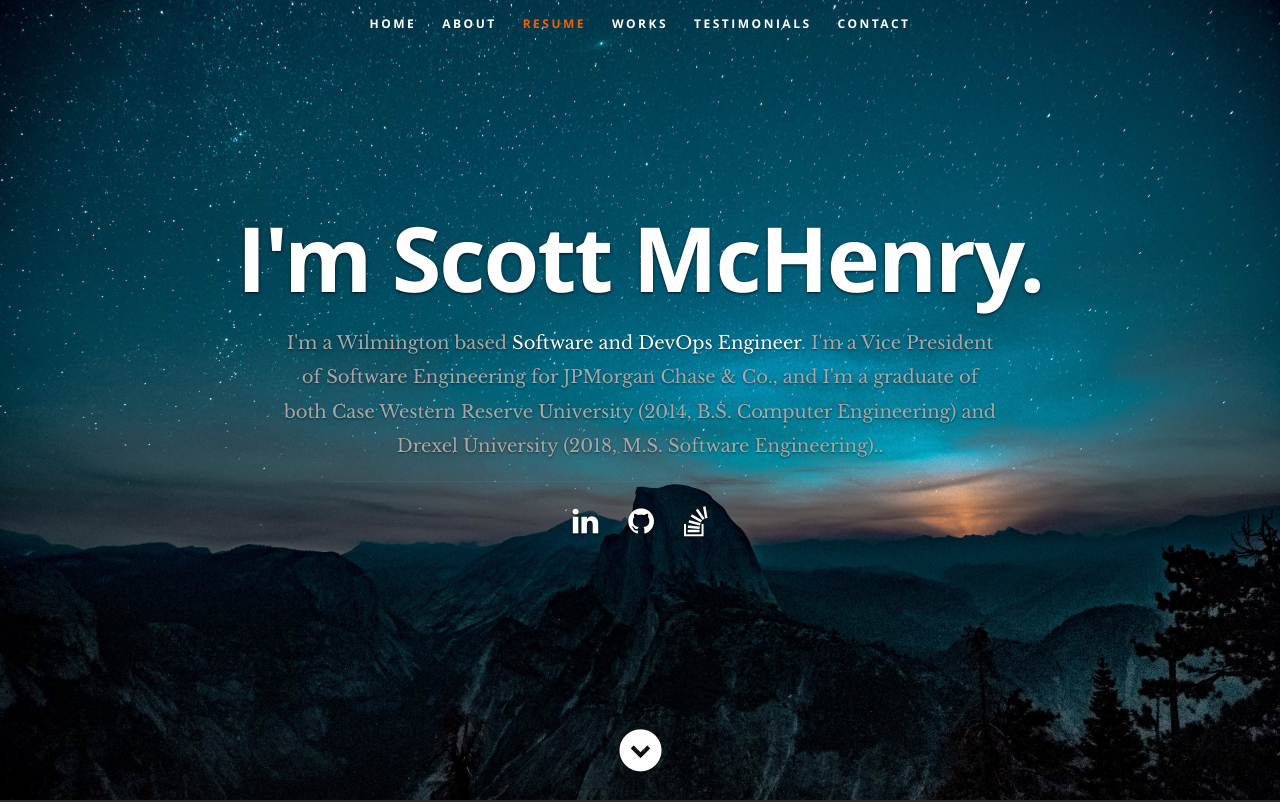
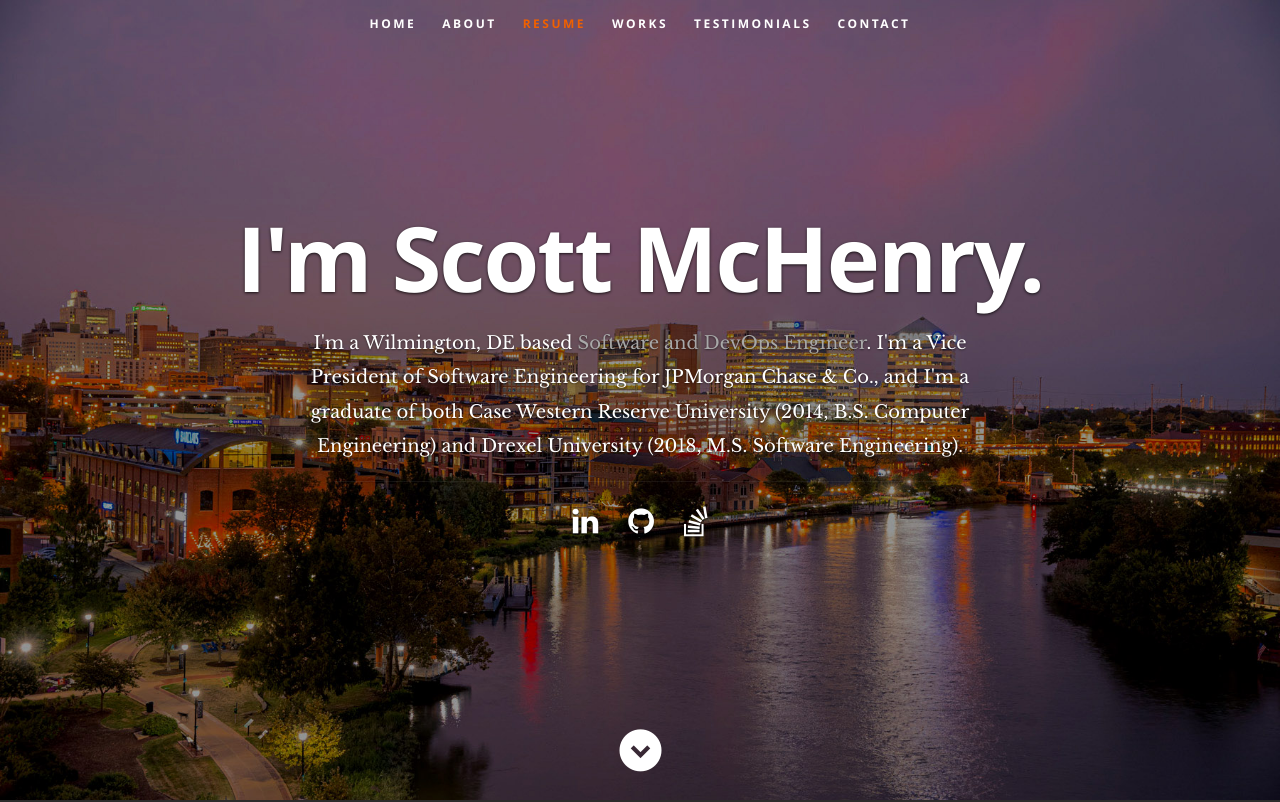
Before and after one commit to tbakerx/react-resume-template, a React (Create React App) app: page / in a window 1280 px wide. Shown: the top 802 px of the page. Built offline with nearby package versions, Linux system fonts and the light colour scheme.

Commit message:
Adding Wilmington Skyline to background

```diff
--- a/public/css/layout.css
+++ b/public/css/layout.css
@@ -33,7 +33,7 @@ header {
    height: 800px;
    min-height: 500px;
    width: 100%;
-   background: #161415 url(../images/header-background.jpg) no-repeat top center;
+   background: #161415 url(../images/wilmington_skyline.jpg) no-repeat top center;
    background-size: cover !important;
 	-webkit-background-size: cover !important;
    text-align: center;
@@ -66,14 +66,14 @@ header .banner-text h1 {
 }
 header .banner-text h3 {
    font: 18px/1.9em 'librebaskerville-regular', serif;
-   color: #A8A8A8;
+   color: #FFFFFF;
    margin: 0 auto;
    width: 70%;
    text-shadow: 0px 1px 2px rgba(0, 0, 0, .5);
 }
 header .banner-text h3 span,
 header .banner-text h3 a {
-   color: #fff;
+   color: #a8a8a8;
 }
 header .banner-text hr {
    width: 60%;
--- a/src/Components/Header.js
+++ b/src/Components/Header.js
@@ -8,6 +8,7 @@ class Header extends Component {
       var occupation= this.props.data.occupation;
       var description= this.props.data.description;
       var city= this.props.data.address.city;
+      var state = this.props.data.address.state;
       var networks= this.props.data.social.map(function(network){
         return <li key={network.name}><a href={network.url}><i className={network.className}></i></a></li>
       })
@@ -35,7 +36,7 @@ class Header extends Component {
       <div className="row banner">
          <div className="banner-text">
             <h1 className="responsive-headline">I'm {name}.</h1>
-            <h3>I'm a {city} based <span>{occupation}</span>. {description}.</h3>
+            <h3>I'm a {city}, {state} based <span>{occupation}</span>. {description}</h3>
             <hr />
             <ul className="social">
                {networks}
```
Also changed, not shown: public/images/wilmington_skyline.jpg (added).
